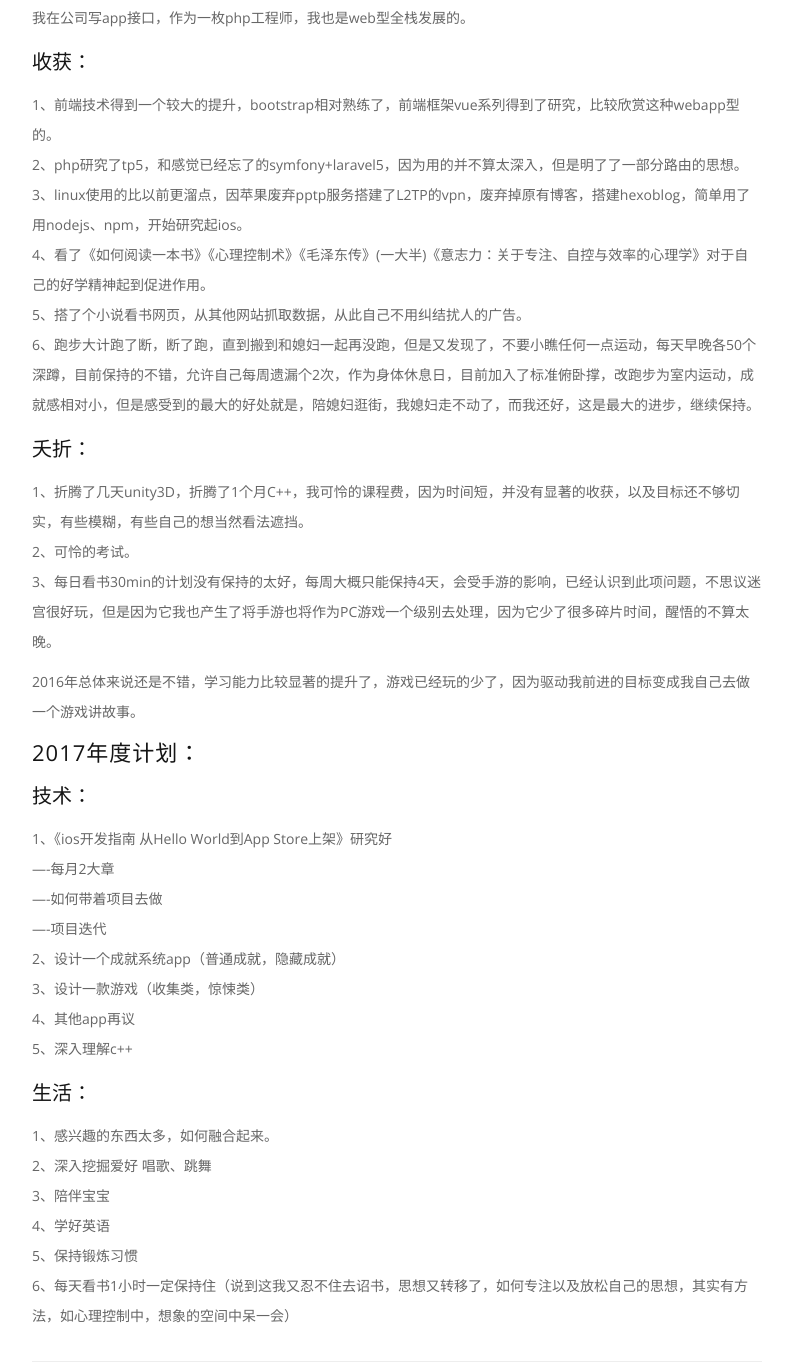
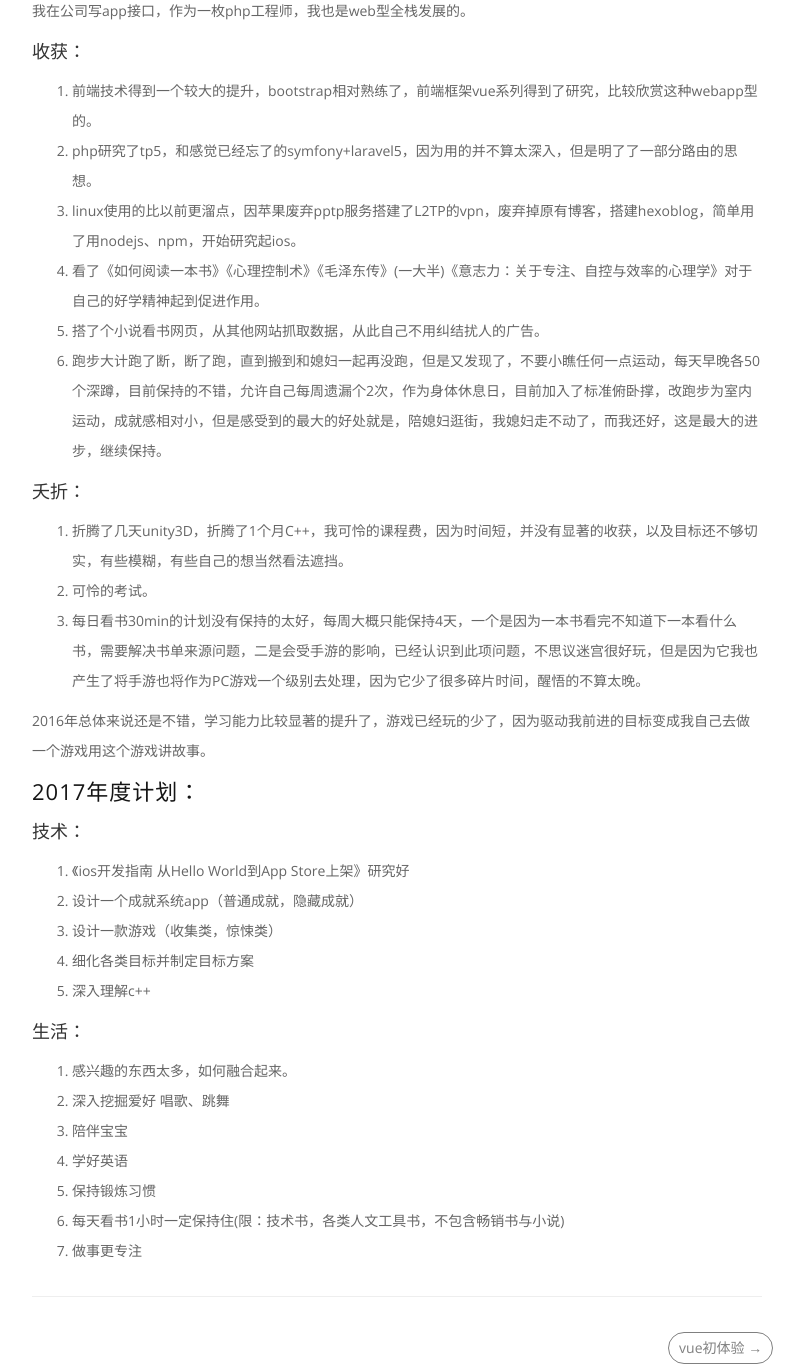
Before and after one commit to lostguo/lostguo.github.io, a plain HTML site: page 2017/01/16/2016回顾与2017年度大计/index.html in a window 1280 px wide. Shown: the part 596-1963 px from the top of the page, without its empty margins (243-1035 px from the left). Drawn offline with nearby package versions, Linux system fonts and the light colour scheme.

Commit message:
Site updated: 2017-01-16 15:06:18

```diff
--- a/2017/01/16/2016回顾与2017年度大计/index.html
+++ b/2017/01/16/2016回顾与2017年度大计/index.html
@@ -214,14 +214,39 @@
         </div>
         <div class="col-md-8 col-md-offset-2">
       		<p>晤，2016还是需要总结一下的，2017还是需要展望一下的，挖掘出自己内心最真实的渴望，然后，去拼命吧。<br><a id="more"></a></p>
-<h2 id="先理理自己的人生蓝图吧，看看自己还有多远。"><a href="#先理理自己的人生蓝图吧，看看自己还有多远。" class="headerlink" title="先理理自己的人生蓝图吧，看看自己还有多远。"></a>先理理自己的人生蓝图吧，看看自己还有多远。</h2><h3 id="生活："><a href="#生活：" class="headerlink" title="生活："></a>生活：</h3><p>有一个温柔美丽的媳妇，有一个萌萌可爱的闺女，有一个调皮的儿子，和谐的一家子能一年四季有时间在每个美丽的地方享受美好的生活，我搂着媳妇，我的闺女弹着钢琴，我的儿子静静看书，幸福呀，美滴很。（媳妇条件已经达成哈哈）</p>
+<h2 id="先理理自己的人生蓝图吧，看看自己还有多远。"><a href="#先理理自己的人生蓝图吧，看看自己还有多远。" class="headerlink" title="先理理自己的人生蓝图吧，看看自己还有多远。"></a>先理理自己的人生蓝图吧，看看自己还有多远。</h2><h4 id="生活："><a href="#生活：" class="headerlink" title="生活："></a>生活：</h4><p>有一个温柔美丽的媳妇，有一个萌萌可爱的闺女，有一个调皮的儿子，和谐的一家子能一年四季有时间在每个美丽的地方享受美好的生活，我搂着媳妇，我的闺女弹着钢琴，我的儿子静静看书，幸福呀，美滴很。（媳妇条件已经达成哈哈）</p>
 <h3 id="工作："><a href="#工作：" class="headerlink" title="工作："></a>工作：</h3><p>对游戏一直有一种梦，一直希望自己以后能创立一家暴雪一样的公司，希望自己能做出工作学习锻炼与游戏结合在一起的游戏，让自己的游戏成为一种经典，感觉必须通过虚拟现实，虚拟现实一定也能通过活动产出不低于现实生活的价值，感觉虚拟现实是建设精神体系的基础核心。</p>
 <h2 id="当我怀揣着这些梦想的时候，我的2016我在干嘛呢？"><a href="#当我怀揣着这些梦想的时候，我的2016我在干嘛呢？" class="headerlink" title="当我怀揣着这些梦想的时候，我的2016我在干嘛呢？"></a>当我怀揣着这些梦想的时候，我的2016我在干嘛呢？</h2><p>我在公司写app接口，作为一枚php工程师，我也是web型全栈发展的。</p>
-<h3 id="收获："><a href="#收获：" class="headerlink" title="收获："></a>收获：</h3><p>1、前端技术得到一个较大的提升，bootstrap相对熟练了，前端框架vue系列得到了研究，比较欣赏这种webapp型的。<br>2、php研究了tp5，和感觉已经忘了的symfony+laravel5，因为用的并不算太深入，但是明了了一部分路由的思想。<br>3、linux使用的比以前更溜点，因苹果废弃pptp服务搭建了L2TP的vpn，废弃掉原有博客，搭建hexoblog，简单用了用nodejs、npm，开始研究起ios。<br>4、看了《如何阅读一本书》《心理控制术》《毛泽东传》(一大半)《意志力：关于专注、自控与效率的心理学》对于自己的好学精神起到促进作用。<br>5、搭了个小说看书网页，从其他网站抓取数据，从此自己不用纠结扰人的广告。<br>6、跑步大计跑了断，断了跑，直到搬到和媳妇一起再没跑，但是又发现了，不要小瞧任何一点运动，每天早晚各50个深蹲，目前保持的不错，允许自己每周遗漏个2次，作为身体休息日，目前加入了标准俯卧撑，改跑步为室内运动，成就感相对小，但是感受到的最大的好处就是，陪媳妇逛街，我媳妇走不动了，而我还好，这是最大的进步，继续保持。</p>
-<h3 id="夭折："><a href="#夭折：" class="headerlink" title="夭折："></a>夭折：</h3><p>1、折腾了几天unity3D，折腾了1个月C++，我可怜的课程费，因为时间短，并没有显著的收获，以及目标还不够切实，有些模糊，有些自己的想当然看法遮挡。<br>2、可怜的考试。<br>3、每日看书30min的计划没有保持的太好，每周大概只能保持4天，会受手游的影响，已经认识到此项问题，不思议迷宫很好玩，但是因为它我也产生了将手游也将作为PC游戏一个级别去处理，因为它少了很多碎片时间，醒悟的不算太晚。</p>
-<p>2016年总体来说还是不错，学习能力比较显著的提升了，游戏已经玩的少了，因为驱动我前进的目标变成我自己去做一个游戏讲故事。</p>
-<h2 id="2017年度计划："><a href="#2017年度计划：" class="headerlink" title="2017年度计划："></a>2017年度计划：</h2><h3 id="技术："><a href="#技术：" class="headerlink" title="技术："></a>技术：</h3><p>1、《ios开发指南 从Hello World到App Store上架》研究好<br>—-每月2大章<br>—-如何带着项目去做<br>—-项目迭代<br>2、设计一个成就系统app（普通成就，隐藏成就）<br>3、设计一款游戏（收集类，惊悚类）<br>4、其他app再议<br>5、深入理解c++</p>
-<h3 id="生活：-1"><a href="#生活：-1" class="headerlink" title="生活："></a>生活：</h3><p>1、感兴趣的东西太多，如何融合起来。<br>2、深入挖掘爱好 唱歌、跳舞<br>3、陪伴宝宝<br>4、学好英语<br>5、保持锻炼习惯<br>6、每天看书1小时一定保持住（说到这我又忍不住去诏书，思想又转移了，如何专注以及放松自己的思想，其实有方法，如心理控制中，想象的空间中呆一会）</p>
+<h4 id="收获："><a href="#收获：" class="headerlink" title="收获："></a>收获：</h4><ol>
+<li>前端技术得到一个较大的提升，bootstrap相对熟练了，前端框架vue系列得到了研究，比较欣赏这种webapp型的。</li>
+<li>php研究了tp5，和感觉已经忘了的symfony+laravel5，因为用的并不算太深入，但是明了了一部分路由的思想。</li>
+<li>linux使用的比以前更溜点，因苹果废弃pptp服务搭建了L2TP的vpn，废弃掉原有博客，搭建hexoblog，简单用了用nodejs、npm，开始研究起ios。</li>
+<li>看了《如何阅读一本书》《心理控制术》《毛泽东传》(一大半)《意志力：关于专注、自控与效率的心理学》对于自己的好学精神起到促进作用。</li>
+<li>搭了个小说看书网页，从其他网站抓取数据，从此自己不用纠结扰人的广告。</li>
+<li>跑步大计跑了断，断了跑，直到搬到和媳妇一起再没跑，但是又发现了，不要小瞧任何一点运动，每天早晚各50个深蹲，目前保持的不错，允许自己每周遗漏个2次，作为身体休息日，目前加入了标准俯卧撑，改跑步为室内运动，成就感相对小，但是感受到的最大的好处就是，陪媳妇逛街，我媳妇走不动了，而我还好，这是最大的进步，继续保持。</li>
+</ol>
+<h4 id="夭折："><a href="#夭折：" class="headerlink" title="夭折："></a>夭折：</h4><ol>
+<li>折腾了几天unity3D，折腾了1个月C++，我可怜的课程费，因为时间短，并没有显著的收获，以及目标还不够切实，有些模糊，有些自己的想当然看法遮挡。</li>
+<li>可怜的考试。</li>
+<li>每日看书30min的计划没有保持的太好，每周大概只能保持4天，一个是因为一本书看完不知道下一本看什么书，需要解决书单来源问题，二是会受手游的影响，已经认识到此项问题，不思议迷宫很好玩，但是因为它我也产生了将手游也将作为PC游戏一个级别去处理，因为它少了很多碎片时间，醒悟的不算太晚。</li>
+</ol>
+<p>2016年总体来说还是不错，学习能力比较显著的提升了，游戏已经玩的少了，因为驱动我前进的目标变成我自己去做一个游戏用这个游戏讲故事。</p>
+<h2 id="2017年度计划："><a href="#2017年度计划：" class="headerlink" title="2017年度计划："></a>2017年度计划：</h2><h4 id="技术："><a href="#技术：" class="headerlink" title="技术："></a>技术：</h4><ol>
+<li>《ios开发指南 从Hello World到App Store上架》研究好</li>
+<li>设计一个成就系统app（普通成就，隐藏成就）</li>
+<li>设计一款游戏（收集类，惊悚类）</li>
+<li>细化各类目标并制定目标方案</li>
+<li>深入理解c++</li>
+</ol>
+<h4 id="生活：-1"><a href="#生活：-1" class="headerlink" title="生活："></a>生活：</h4><ol>
+<li>感兴趣的东西太多，如何融合起来。</li>
+<li>深入挖掘爱好 唱歌、跳舞</li>
+<li>陪伴宝宝</li>
+<li>学好英语</li>
+<li>保持锻炼习惯</li>
+<li>每天看书1小时一定保持住(限：技术书，各类人文工具书，不包含畅销书与小说)</li>
+<li>做事更专注</li>
+</ol>
 
             <div class="clearfix"></div>
             <hr class="nogutter">
```
Also changed, not shown: 2016/10/31/工欲善其事必先利其器-markdown语法学习/index.html (+1 -1 lines), 2016/11/13/php开启gzip的方式/index.html (+2 -2 lines), 2017/01/05/vue初体验/index.html (+2 -2 lines), index.html (+4 -4 lines).
